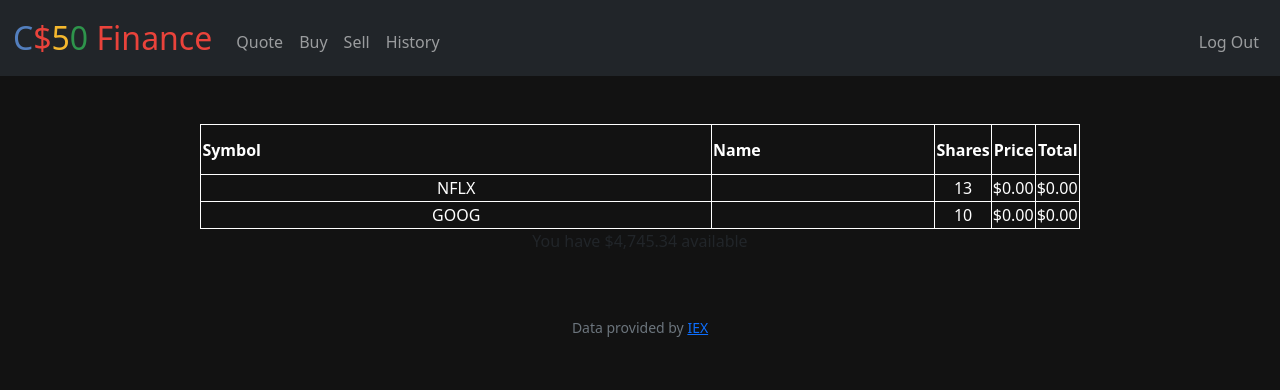
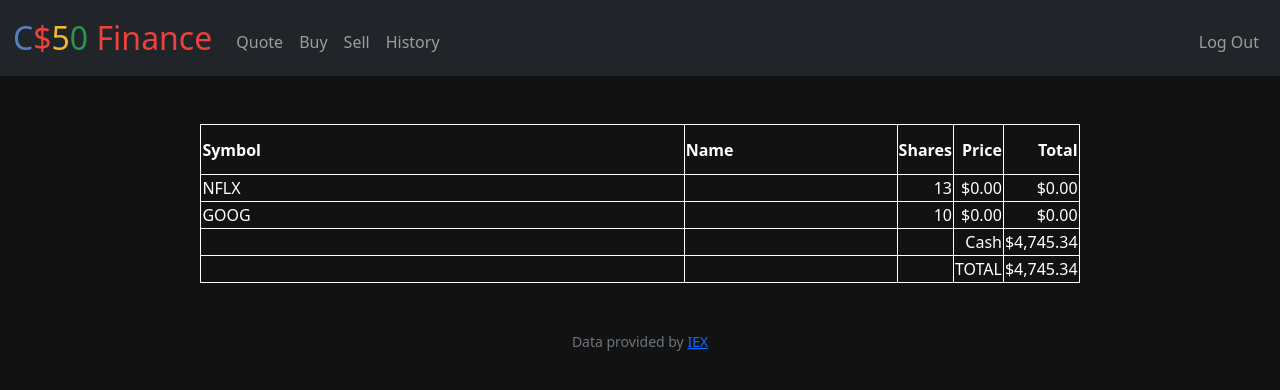
Before and after one commit to NeyasG/cs50, a Flask app: page / in a window 1280 px wide. Shown: the top 390 px of the page. Run offline with Flask 2, Linux system fonts and the light colour scheme; a user stored in the database is signed in; data comes from the database, SQL or seed files in the repository; data that the repository does not hold is empty; some libraries are stand-ins or nearby versions.

Commit message:
Wed, Jan 18, 2023, 6:19 PM +00:00

```diff
--- a/cs50/week9/finance/static/styles.css
+++ b/cs50/week9/finance/static/styles.css
@@ -27,6 +27,7 @@ nav .navbar-brand .green
 body
 {
     background-color: #121212;
+    color: white;
 }
 
 table, th, td
@@ -34,7 +35,6 @@ table, th, td
     width: 70%;
     border: 1px solid;
     border-collapse: collapse;
-    color: white;
 }
 
 th
--- a/cs50/week9/finance/templates/index.html
+++ b/cs50/week9/finance/templates/index.html
@@ -11,26 +11,38 @@
 <table align="center">
     <thead>
         <tr>
-            <th class="left">Symbol</th>
-            <th class="left">Name</th>
-            <th class="left">Shares</th>
-            <th class="right">Price</th>
-            <th class="right">Total</th>
+            <th class="left heading">Symbol</th>
+            <th class="left heading">Name</th>
+            <th class="left heading">Shares</th>
+            <th class="right heading">Price</th>
+            <th class="right heading">Total</th>
         </tr>
     </thead>
     <tbody>
         {% for row in stocks %}
             <tr>
-                <td>{{ row.symbol }}</td>
-                <td>{{ lookup(row.symbol)["name"] }}</td>
-                <td>{{ row.shares }}</td>
-                <td>{{ lookup(row.symbol)["price"] | usd }}</td>
-                <td>{{ (lookup(row.symbol)["price"] * row.shares) | usd }}</td>
+                <td class="left">{{ row.symbol }}</td>
+                <td class="left">{{ lookup(row.symbol)["name"] }}</td>
+                <td class="right">{{ row.shares }}</td>
+                <td class="right">{{ lookup(row.symbol)["price"] | usd }}</td>
+                <td class="right">{{ (lookup(row.symbol)["price"] * row.shares) | usd }}</td>
             </tr>
         {% endfor %}
+        <tr>
+            <td></td>
+            <td></td>
+            <td></td>
+            <td class="right heading">Cash</td>
+            <td class="right">{{ cash[0].cash | usd }}</td>
+        </tr>
+        <tr>
+            <td></td>
+            <td></td>
+            <td></td>
+            <td class="right heading">TOTAL</td>
+            <td class="right">{{ cash[0].cash | usd }}</td>
+        </tr>
     </tbody>
 </table>
 
-<p>You have {{ cash[0].cash | usd }} available</p>
-
 {% endblock %}
```
